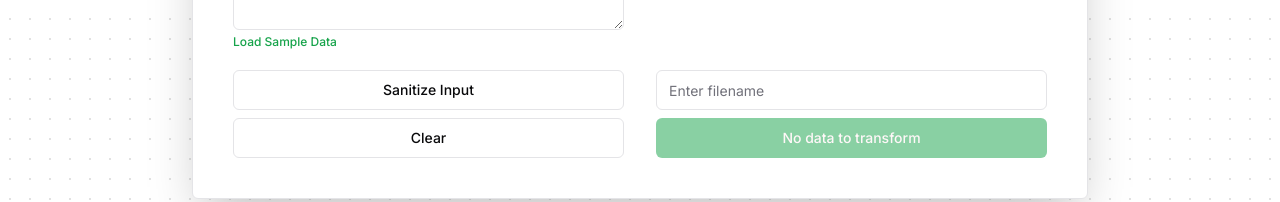
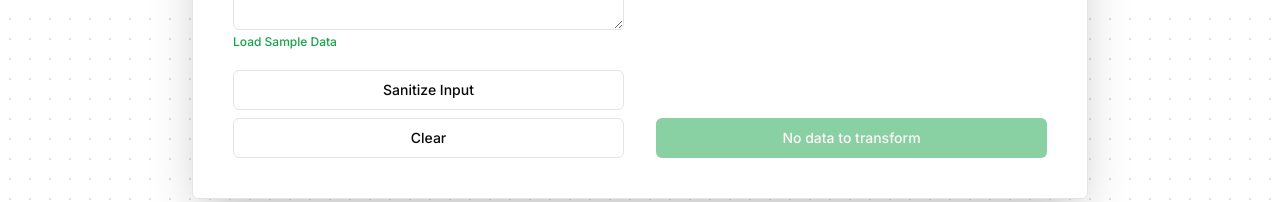
Before and after one commit to john-rock/array-2-csv-frontend, a Next.js app: page / in a window 1280 px wide. Shown: the part 431-633 px from the top of the page. Built offline with nearby package versions, Linux system fonts and the light colour scheme.

Commit message:
remove file name input for cleaner ux

```diff
--- a/components/Generate.tsx
+++ b/components/Generate.tsx
@@ -217,11 +217,6 @@ const CsvGenerator: React.FC<CsvGeneratorProps> = ({ initialData = [] }) => {
             <p>No data detected</p>
           )}
           <div className="mt-auto flex flex-col gap-2">
-            <Input
-              placeholder="Enter filename"
-              value={filename}
-              onChange={(e) => setFilename(e.target.value)}
-            />
             <Button
               disabled={selectedFields.length === 0 || inputData.length === 0}
               onClick={downloadCSV}
```
